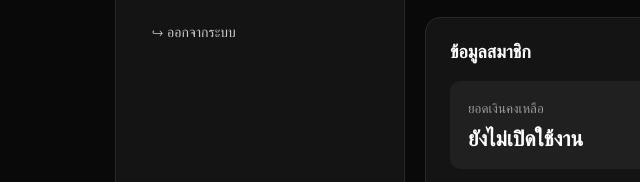
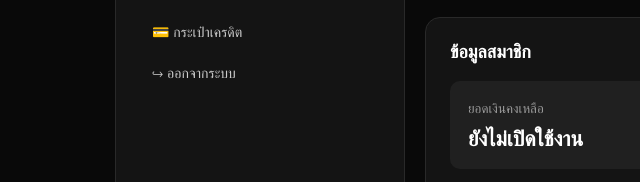
Before and after one commit to Gudaz13/TRPROTECT.github.io, a plain HTML site: page profile.html in a window 1280 px wide. Shown: the part 568-750 px from the top of the page, 0-640 px from the left. Drawn offline with Linux system fonts and the light colour scheme; a script that the page names is missing.

Commit message:
Update profile.html

```diff
--- a/profile.html
+++ b/profile.html
@@ -278,6 +278,7 @@ a:hover {
         <a href="./index.html">⌂ กลับหน้าหลัก</a>
         <a href="#account">♙ ข้อมูลบัญชี</a>
         <a href="#orders">▤ ประวัติการซื้อ</a>
+        <a href="./wallet.html">💳 กระเป๋าเครดิต</a>
         <button id="logout">↪ ออกจากระบบ</button>
       </div>
 
```
